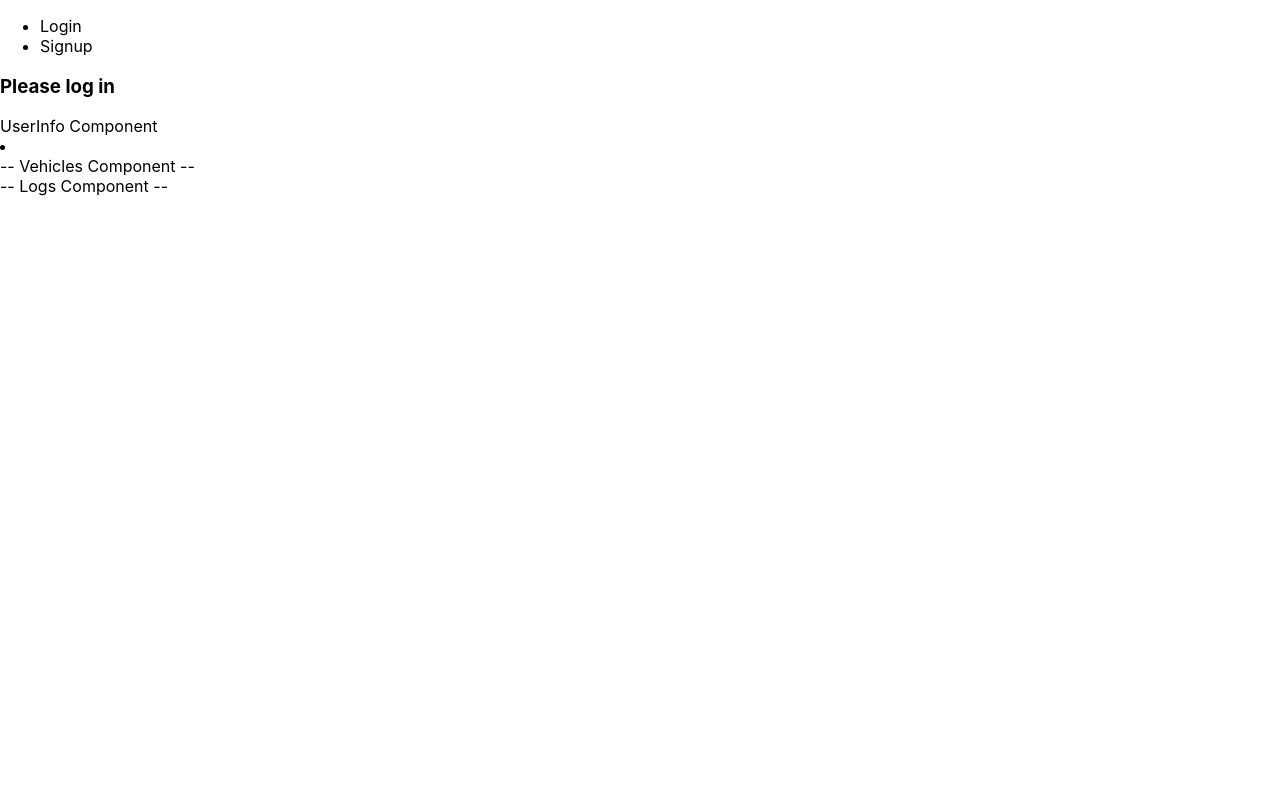
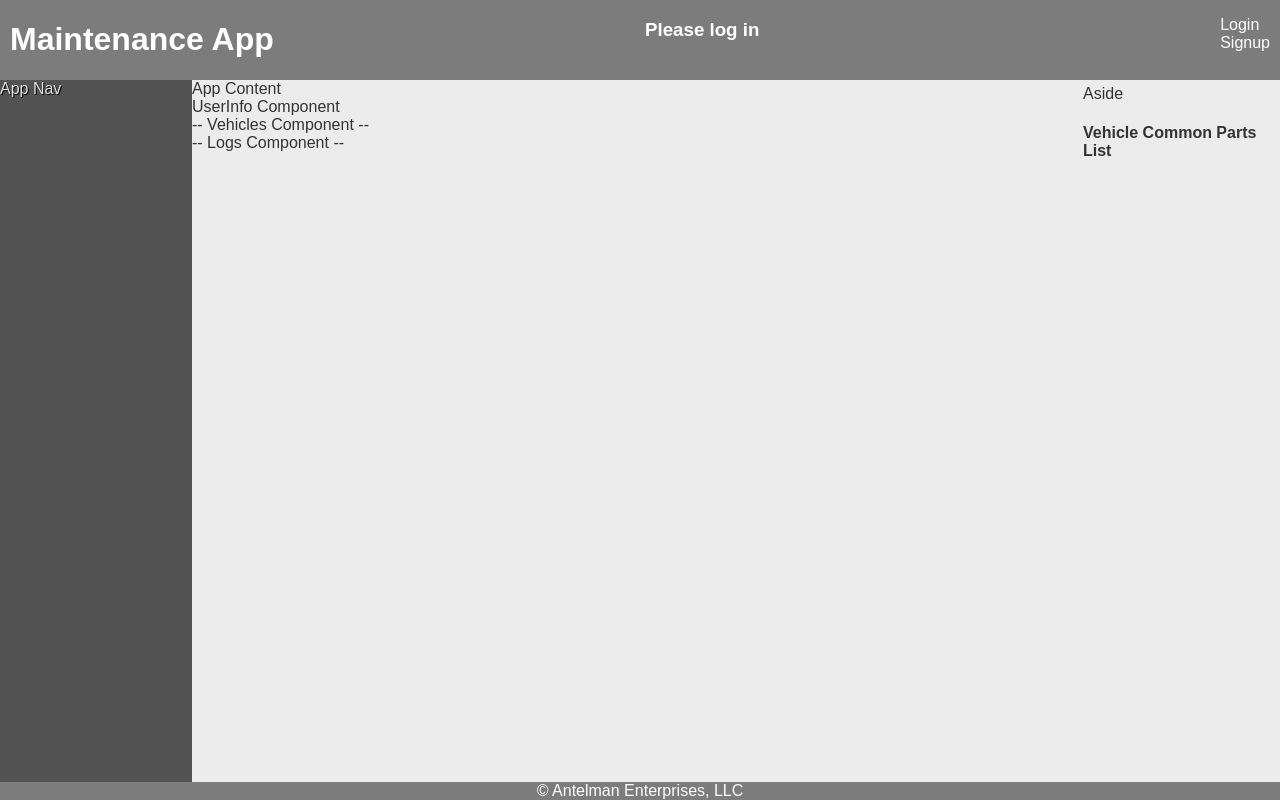
Before and after one commit to Antelman82/maintenance-app-frontend, a React (Create React App) app in the folder maintenance-log-app/: page / in a window 1280 px wide. Built offline with nearby package versions, Linux system fonts and the light colour scheme.

Commit message:
added some holy grail css and added fetch for user info or user page

```diff
--- a/maintenance-log-app/src/App.css
+++ /dev/null
@@ -1,38 +0,0 @@
-.App {
-  text-align: center;
-}
-
-.App-logo {
-  height: 40vmin;
-  pointer-events: none;
-}
-
-@media (prefers-reduced-motion: no-preference) {
-  .App-logo {
-    animation: App-logo-spin infinite 20s linear;
-  }
-}
-
-.App-header {
-  background-color: #282c34;
-  min-height: 100vh;
-  display: flex;
-  flex-direction: column;
-  align-items: center;
-  justify-content: center;
-  font-size: calc(10px + 2vmin);
-  color: white;
-}
-
-.App-link {
-  color: #61dafb;
-}
-
-@keyframes App-logo-spin {
-  from {
-    transform: rotate(0deg);
-  }
-  to {
-    transform: rotate(360deg);
-  }
-}
--- a/maintenance-log-app/src/App.js
+++ b/maintenance-log-app/src/App.js
@@ -1,6 +1,4 @@
 import React, { Component } from 'react';
-// import logo from './logo.svg';
-import './App.css';
 import NavComponent from './Components/NavComponent';
 import UserInfo from './UserInfo'
 import Vehicles from './Vehicles'
@@ -18,7 +16,8 @@ class App extends Component {
       username : '',
       displayed_form : '',
       vehicles : [],
-      logs : []
+      logs : [],
+      userInfo: []
     }
   }
 
@@ -74,6 +73,24 @@ class App extends Component {
         console.log(error)
       })
 
+      fetch(base_url + 'users', {
+        crossDomain : true,
+        withCredentials : true,
+        async : true,
+        method : 'GET',
+        headers : {
+          Authorization :  `Token ${localStorage.getItem('token')}`,
+        }
+      })
+      .then(response => response.json())
+      .then(user => {
+        this.setState({
+          userInfo : user
+        })
+      })
+      .catch(error => {
+        console.log(error)
+      })
     }
   }
 
@@ -160,20 +177,25 @@ class App extends Component {
     .catch(error => {
       console.log(error)
     })
+
+    fetch(base_url + 'users', {
+      crossDomain : true,
+      withCredentials : true,
+      async : true,
+      method : 'GET',
+      headers : {
+        Authorization :  `Token ${localStorage.getItem('token')}`,
       }
-
-  getAxiosVehicles() {
-    console.log('token', localStorage.getItem('token'))
-    let vehiclesUrl = `${base_url}vehicles`
-    axios({
-      method: 'GET',
-      url: vehiclesUrl,
-      headers: { 'Authorization': `Bearer ${localStorage.getItem('token')}` }
     })
-    .then(vehicles =>
-      // this.setState({vehicles: vehicles.data})
-      console.log('getAxiosVehicles', vehicles.data)
-      )
+    .then(response => response.json())
+    .then(user => {
+      this.setState({
+        userInfo : user
+      })
+    })
+    .catch(error => {
+      console.log(error)
+    })
   }
 
 
@@ -187,7 +209,10 @@ class App extends Component {
 
     const { logged_in, username, displayed_form } = this.state;
 		return (
-			<div>
+			<div className="App">
+          <header className='topnav'>
+          <h1>Maintenance App</h1>
+          <div className="login-container">
             <NavComponent
               logged_in = {logged_in}
               handleLogin = {this.handleLogin}
@@ -197,10 +222,23 @@ class App extends Component {
               displayed_form = {displayed_form}
               display_form = {this.display_form}
             />
+          </div>
           <h3>{this.state.logged_in ? `Hello ${this.state.username}` : 'Please log in'}</h3>
-        <UserInfo />
+        </header>
+
+        <div className="App-body">
+          <nav className="App-nav">App Nav</nav>
+          <main className="App-content">App Content
+            <UserInfo props={this.state.userInfo}/>
             <Vehicles props={this.state}/>
             <Logs props={this.state}/>
+          </main>
+          <aside className="App-sidebar">Aside
+            <h4>Vehicle Common Parts List</h4>
+          </aside>
+        </div>
+
+        <footer>© Antelman Enterprises, LLC</footer>
 			</div>
 		)
   }
--- a/maintenance-log-app/src/Logs.js
+++ b/maintenance-log-app/src/Logs.js
@@ -10,7 +10,7 @@ class Logs extends Component {
   }
 
   render() {
-    console.log('Log Component Render', this.props.props.logs[0])
+    // console.log('Log Component Render', this.props.props.logs[0])
     let logDetails = this.props.props.logs.map((log, index) => {
         return (
             <div key={index}>
@@ -22,9 +22,7 @@ class Logs extends Component {
                 <li>{`cost: ${log.cost}`}</li>
                 <li>{`description: ${log.description}`}</li>
             </div>
-
         )
-
     })
 
 
--- a/maintenance-log-app/src/UserInfo.js
+++ b/maintenance-log-app/src/UserInfo.js
@@ -10,11 +10,27 @@ class UserInfo extends Component {
   }
 
   render() {
-		return (
-			<div>
-                UserInfo Component
-			</div>
-		)
+      console.log('UserInfo Component Render', this.props)
+      let userDetails = this.props.props.map((info, index) => {
+        // console.log(vehicle)
+        return (
+            <div key={index}>
+                <li>{`${info.username}`}</li>
+                <li>{`${info.first_name} ${info.last_name}`}</li>
+                <li>{`${info.email}`}</li>
+                <li>{`${info.phone}`}</li>
+                <li></li>
+            </div>
+
+        )
+
+    })
+      return (
+        <div>
+            UserInfo Component
+            {userDetails}
+        </div>
+      )
   }
 }
 
--- a/maintenance-log-app/src/Vehicles.js
+++ b/maintenance-log-app/src/Vehicles.js
@@ -1,9 +1,5 @@
 import React, { Component } from 'react';
 import Logs from './Logs'
-
-
-// const base_url = window.SERVER_ADDRESS
-const base_url = 'http://localhost:8000/api/'
 
 class Vehicles extends Component {
   constructor(props){
@@ -26,7 +22,6 @@ class Vehicles extends Component {
 
     })
 
-
     return (
         <div>
             <li></li>
--- a/maintenance-log-app/src/index.css
+++ b/maintenance-log-app/src/index.css
@@ -3,11 +3,152 @@ body {
   font-family: -apple-system, BlinkMacSystemFont, 'Segoe UI', 'Roboto', 'Oxygen',
     'Ubuntu', 'Cantarell', 'Fira Sans', 'Droid Sans', 'Helvetica Neue',
     sans-serif;
-  -webkit-font-smoothing: antialiased;
-  -moz-osx-font-smoothing: grayscale;
+  /* -webkit-font-smoothing: antialiased;
+  -moz-osx-font-smoothing: grayscale; */
 }
 
 code {
   font-family: source-code-pro, Menlo, Monaco, Consolas, 'Courier New',
     monospace;
 }
+
+.App {
+  display: flex;
+  min-height: 100vh;
+  flex-direction: column;
+  font-family: 'Raleway', sans-serif !important;
+  overflow-x: hidden;
+  background-color: rgb(236,236,236);
+  color: rgb(51,51,51);
+}
+
+.App-body {
+  display: flex;
+  flex: 1;
+  /* border: 1px solid red; */
+}
+.App-content {
+  flex: 1;
+  /* border: 1px solid red; */
+  max-height: 90vw;
+  overflow: scroll;
+}
+.padding-left {
+  padding-left: 5px;
+  border-bottom: 1px solid black;
+}
+
+.App-nav, .App-sidebar {
+  flex: 0 0 8em;
+}
+
+.App,
+.App-body {
+  display: flex;
+  flex-direction: column;
+  /* border: 1px solid red; */
+}
+
+.App-nav {
+  order: -1;
+  /* border: 1px solid red; */
+  /* border-right: 1px solid black; */
+  background-color: #525252;
+  color: #e0e0e0;
+  text-shadow: 1px 1px 0 #000;
+}
+
+.App-sidebar {
+  /* border-left: 1px solid black; */
+  padding: 5px;
+  max-height: 90vw;
+  overflow: scroll;
+}
+
+.App-nav ul {
+  padding-left: 20px;
+}
+
+.App-content ul {
+  display: flex;
+  justify-content: space-between;
+  padding: 0vh 5vw;
+  margin: 0;
+}
+
+li button {
+  width: 100%;
+}
+
+li {
+  list-style-type: none;
+}
+
+.topnav h1 {
+  float:left;
+  display: block;
+}
+
+header h1 {
+  font-weight: 800;
+  width: 50%;
+}
+
+header {
+  color: #fff;
+  padding-left: 10px;
+  text-decoration-line: none;
+  background-color: #7C7C7C
+}
+
+.topnav .login-container{
+  float: right;
+  padding-right: 10px;
+}
+
+.register-link {
+  float: right;
+  padding-right: 10px;
+  text-decoration: none;
+}
+
+.type-picture-container img {
+  width: 200px;
+}
+
+footer {
+  text-align: center;
+  background-color: #7C7C7C;
+  color: #fff;
+}
+
+nav li {
+  display: block;
+  text-decoration: none;
+  background-color: #525252;
+}
+
+/* .home {
+  background-image: url('/assets/images/thumb-1920-370767.jpg');
+  background-size: 100% cover;
+  background-position: center center;
+  height: 100%;
+  opacity: 0.7;
+} */
+
+@media (min-width: 768px) {
+  .App-body {
+    flex-direction: row;
+    flex: 1;
+    /* border: 1px solid red; */
+  }
+  .App-content {
+    flex: 1;
+    /* border: 1px solid red; */
+  }
+  .App-nav, .App-sidebar {
+    /* 12em is the width of the columns */
+    flex: 0 0 12em;
+    /* border: 1px solid red; */
+  }
+}
```
Lines whose indentation alone changed are shown as unchanged.
